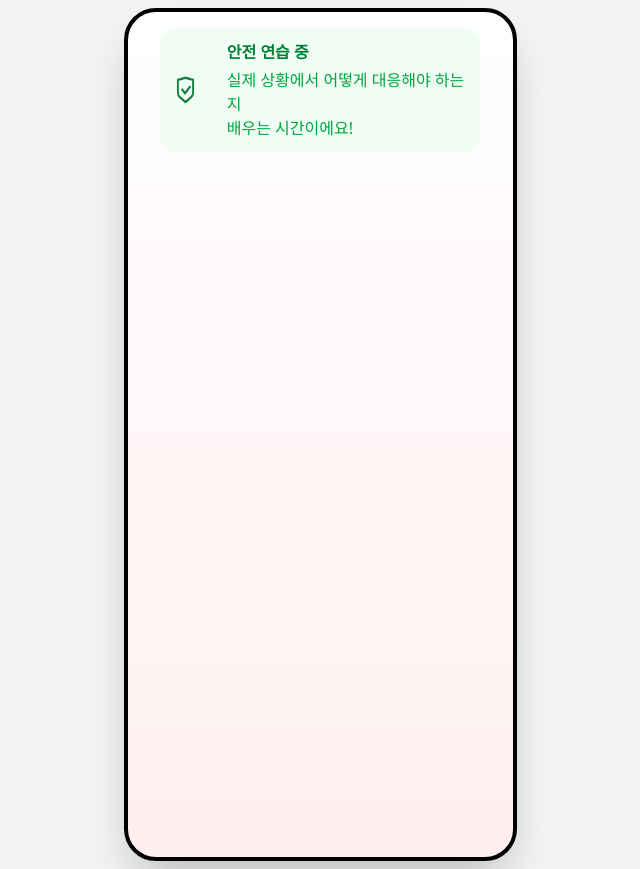
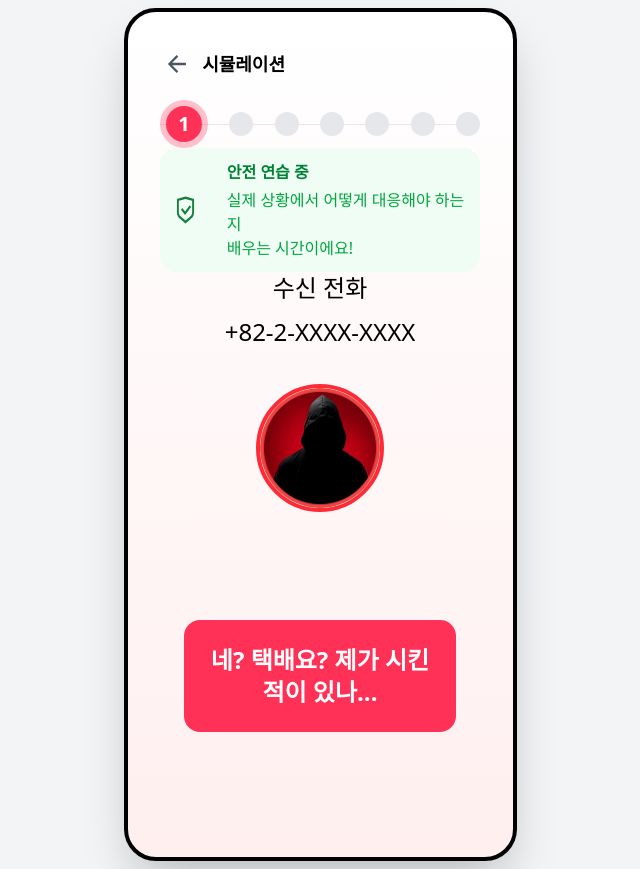
Before and after one commit to Sonjuz/frontend, a React (Vite) app: page /simulation in a window 1280 px wide. Shown: the whole page, without its empty margins (320-960 px from the left). Built offline with nearby package versions, Linux system fonts and the light colour scheme.

Commit message:
feat: call 타입 화면 UI

```diff
--- a/src/pages/scenario/components/CallScreen.jsx
+++ b/src/pages/scenario/components/CallScreen.jsx
@@ -1,3 +1,72 @@
-export const CallScreen = () => {
-  return <div>전화 시뮬레이션</div>;
+import { useState, useEffect } from 'react';
+import { Button } from '../../../components/Button';
+
+const TEMP_DATA = {
+  step_number: 1,
+  screen_type: 'call',
+  messages: [
+    {
+      sender: 'scammer',
+      text: '안녕하세요, 고객님. 저희 OO택배입니다. 오늘 소포가 배송될 예정인데, 받으실 주소가 맞는지 확인 전화드렸습니다.',
+    },
+    { sender: 'user', text: '네? 택배요? 제가 시킨 적이 있나...' },
+    {
+      sender: 'scammer',
+      text: '요즘 비슷한 이름의 수취인이 많아서 실수로 반송되거나, 주소 오류로 배송이 안 되는 경우가 많습니다. 혹시 주소 확인을 위해 조금만 시간 괜찮으실까요?',
+    },
+  ],
 };
+
+export const CallScreen = ({ onNext }) => {
+  const [currentMessageIndex, setCurrentMessageIndex] = useState(0);
+  const [showNextButton, setShowNextButton] = useState(false);
+
+  useEffect(() => {
+    // 3초 간격으로 다음 메시지 표시
+    const timer = setInterval(() => {
+      setCurrentMessageIndex(prev => {
+        if (prev < TEMP_DATA.messages.length - 1) {
+          return prev + 1;
+        } else {
+          clearInterval(timer);
+          setShowNextButton(true);
+          return prev;
+        }
+      });
+    }, 4000);
+
+    return () => clearInterval(timer);
+  }, []);
+
+  return (
+    <div className='flex w-80 flex-col items-center gap-9'>
+      <div className='w-full space-y-3 text-center'>
+        <div className='text-2xl text-black'>수신 전화</div>
+        <div className='text-2xl text-black'>+82-2-XXXX-XXXX</div>
+      </div>
+      <img
+        className='size-32 rounded-full border-4 border-red-500'
+        src='/images/scammer_profile.png'
+        alt='발신자'
+      />
+      <div className='bg-SJZ_MAIN relative h-64 w-full rounded-3xl p-6'>
+        <div className='bg-SJZ_MAIN absolute -top-2 left-1/2 size-4 -translate-x-1/2 rotate-45' />
+        <div className='flex h-full items-center justify-center'>
+          <div className='bg-sjz-red-main w-full rounded-2xl p-6 break-keep whitespace-pre-line'>
+            <div className='text-center text-2xl font-semibold text-white'>
+              {TEMP_DATA.messages[currentMessageIndex].text}
+            </div>
+          </div>
+        </div>
+      </div>
+      {showNextButton && (
+        <Button
+          onClick={onNext}
+          className='bg-sjz-red-main h-16 w-full rounded-2xl text-xl font-bold text-white'
+        >
+          다음
+        </Button>
+      )}
+    </div>
+  );
+};
--- a/src/pages/scenario/components/Progressbar.jsx
+++ b/src/pages/scenario/components/Progressbar.jsx
@@ -3,7 +3,7 @@ export const ProgressBar = ({ steps, currentStep = 0 }) => {
     <div className='relative h-12 w-80'>
       <div className='absolute top-6 left-0 h-[1px] w-full bg-gray-200' />
       <div className='relative flex h-full w-full items-center justify-between'>
-        {steps.map((step, index) => {
+        {Array.from({ length: steps }, (_, index) => {
           const isActive = index === currentStep;
           const isCompleted = index < currentStep;
 
@@ -12,7 +12,9 @@ export const ProgressBar = ({ steps, currentStep = 0 }) => {
               {isActive ? (
                 <div className='bg-sjz-red-main/30 flex h-12 w-12 items-center justify-center rounded-full'>
                   <div className='bg-sjz-red-main flex h-9 w-9 items-center justify-center rounded-full'>
-                    <span className='text-xl font-bold text-white'>{step}</span>
+                    <span className='text-xl font-bold text-white'>
+                      {index + 1}
+                    </span>
                   </div>
                 </div>
               ) : (
--- a/src/pages/scenario/simulation/SimulationPage.jsx
+++ b/src/pages/scenario/simulation/SimulationPage.jsx
@@ -1,3 +1,32 @@
+import { ProgressBar } from '../components/Progressbar';
+import { SMISHING_SCENARIO } from '../../../constants/scenario';
+import { useState, useEffect } from 'react';
+import { CallScreen } from '../components/CallScreen';
+import { useNavigate } from 'react-router-dom';
+
+const SimulationHeader = () => {
+  const navigate = useNavigate();
+
+  const handleBack = () => {
+    navigate('/');
+  };
+
+  return (
+    <div className='flex w-full items-center p-4'>
+      <button onClick={handleBack} className='mr-2'>
+        <img
+          src='/icons/back-btn.svg'
+          alt='back'
+          className='h-10 w-10 cursor-pointer'
+        />
+      </button>
+      <div className='flex w-full'>
+        <div className='text-lg font-bold'>시뮬레이션</div>
+      </div>
+    </div>
+  );
+};
+
 const NoticeCard = () => {
   return (
     <div className='flex w-80 items-center gap-7 rounded-2xl bg-green-50 p-3'>
@@ -16,9 +45,28 @@ const NoticeCard = () => {
 };
 
 export default function SimulationPage() {
+  const [currentStep, setCurrentStep] = useState(0);
+  const [stepsLength, setStepsLength] = useState(0);
+  const [simuationStepsData, setSimuationStepsData] = useState(null);
+
+  useEffect(() => {
+    setStepsLength(SMISHING_SCENARIO.steps.length);
+    setSimuationStepsData(SMISHING_SCENARIO.steps);
+  }, []);
+
+  const handleNext = () => {
+    setCurrentStep(prev => prev + 1);
+  };
+
   return (
     <div className='flex h-full flex-col items-center p-4'>
+      <SimulationHeader />
+      <ProgressBar steps={stepsLength} currentStep={currentStep} />
       <NoticeCard />
+      {simuationStepsData &&
+        simuationStepsData[currentStep].screen_type === 'call' && (
+          <CallScreen simuationData={simuationStepsData} onNext={handleNext} />
+        )}
     </div>
   );
 }
```
